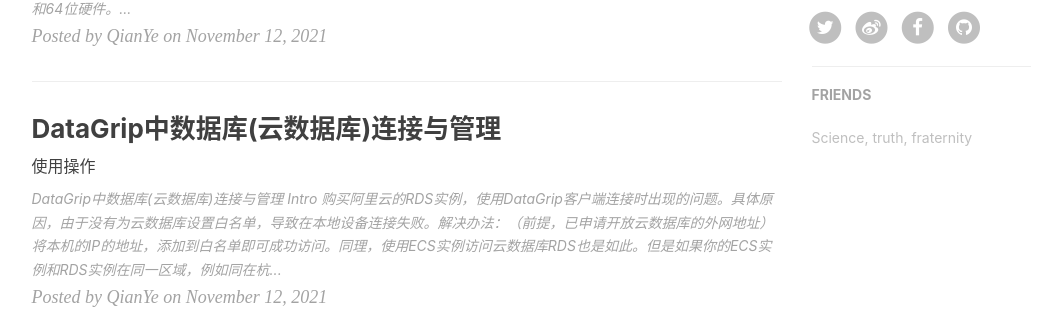
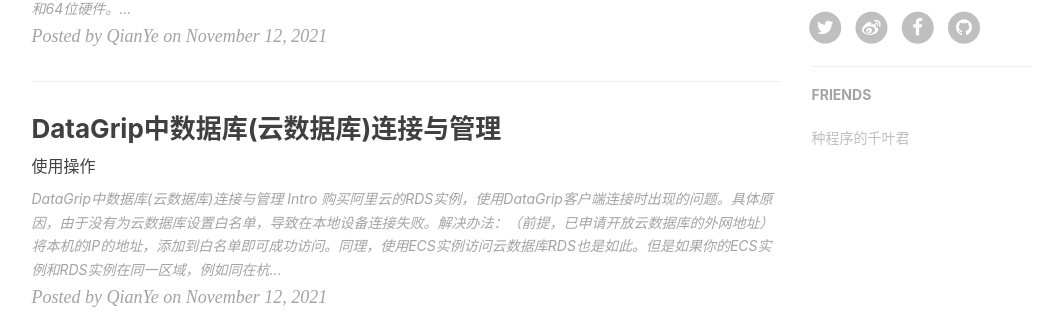
Before and after one commit to zhou431615/zhou431615.github.io, a Jekyll site: the page built from index.html, in a window 1280 px wide and 900 px high, scrolled down 676 px. Shown: the part 131-452 px from the top of the window, without its empty margins (136-1190 px from the left). Built offline with Jekyll 4.4.1, drawn with Linux system fonts in a browser that asks for light colours; nearby versions of some CDN libraries; the list of posts is cut into pages by our own code; comment, search, counter and statistics services are not loaded.

Commit message:
Update _config.yml

```diff
--- a/_config.yml
+++ b/_config.yml
@@ -112,7 +112,7 @@
     #     title: "待补",
     #     href: "https://XXXXXXX.XXX"
     # },{
-    title: "Science, truth, fraternity",
-    href: "#"
+    title: "种程序的千叶君",
+    href: "zhoujk.top"
   }
 ]
```
